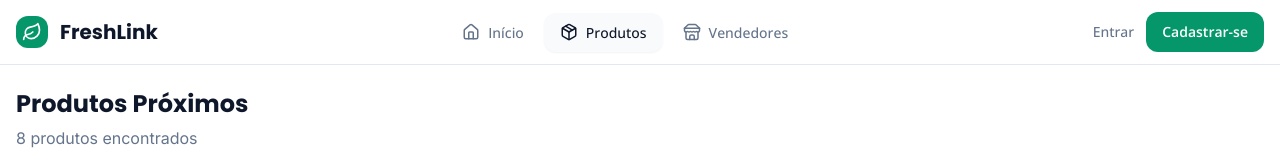
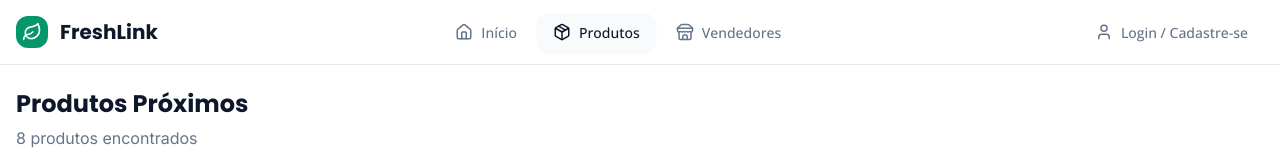
Before and after one commit to eraldonclobes/freshlink_2289, a React app: page /products in a window 1280 px wide. Shown: the top 160 px of the page. Built offline with nearby package versions, Linux system fonts and the light colour scheme; the HTML template or start-up script is replaced by a standard one.

Commit message:
Updated ResponsiveHeader.jsx

```diff
--- a/src/components/ui/ResponsiveHeader.jsx
+++ b/src/components/ui/ResponsiveHeader.jsx
@@ -72,7 +72,7 @@ const ResponsiveHeader = ({ className = '' }) => {
 
     const getNavLinkClass = (path) => {
         const isActive = location.pathname === path;
-        return `flex items-center space-x-2 px-4 py-2.5 rounded-lg text-sm font-body transition-all duration-200 transform hover:scale-[1.01] ${
+        return `flex items-center space-x-2 px-4 py-2.5 rounded-lg text-sm font-body transition-colors duration-200 ${
             isActive
                 ? 'text-foreground bg-muted shadow-sm font-semibold'
                 : 'text-muted-foreground hover:text-foreground hover:bg-muted/60 font-medium'
@@ -103,7 +103,7 @@ const ResponsiveHeader = ({ className = '' }) => {
                     </button>
 
                     {/* Navigation Links - Desktop */}
-                    <nav className="hidden md:flex items-center space-x-1 flex-1 justify-center max-w-2xl">
+                    <nav className="hidden md:flex items-center space-x-1 flex-1 justify-center">
                         <button
                             onClick={() => navigate('/consumer-home-search')}
                             className={getNavLinkClass('/consumer-home-search')}
@@ -129,8 +129,8 @@ const ResponsiveHeader = ({ className = '' }) => {
                         </button>
                     </nav>
 
-                    {/* User Profile or Auth Buttons */}
-                    <div className="flex items-center space-x-4">
+                    {/* User Profile or Login Button */}
+                    <div className="flex items-center">
                         {userAuth ? (
                             <div className="relative" ref={dropdownRef}>
                                 <button
@@ -219,18 +219,13 @@ const ResponsiveHeader = ({ className = '' }) => {
                                 )}
                             </div>
                         ) : (
-                            <div className="hidden lg:flex items-center space-x-3">
+                            <div className="hidden lg:flex items-center">
                                 <button
                                     onClick={() => navigate('/auth')}
-                                    className="text-sm font-body font-medium text-muted-foreground hover:text-foreground transition-colors duration-200"
+                                    className="flex items-center space-x-2 px-4 py-2 rounded-lg text-sm font-body font-medium text-muted-foreground hover:text-foreground hover:bg-muted transition-colors duration-200"
                                 >
-                                    Entrar
-                                </button>
-                                <button
-                                    onClick={() => navigate('/auth?tab=register')}
-                                    className="px-4 py-2.5 bg-primary text-primary-foreground text-sm font-body font-semibold rounded-lg hover:bg-primary/90 transition-colors duration-200"
-                                >
-                                    Cadastrar-se
+                                    <Icon name="User" size={18} />
+                                    <span>Login / Cadastre-se</span>
                                 </button>
                             </div>
                         )}
@@ -275,7 +270,7 @@ const ResponsiveHeader = ({ className = '' }) => {
                             </button>
 
                             {!userAuth && (
-                                <div className="pt-6 border-t border-border space-y-3">
+                                <div className="pt-6 border-t border-border">
                                     <button
                                         onClick={() => {
                                             navigate('/auth');
@@ -283,18 +278,8 @@ const ResponsiveHeader = ({ className = '' }) => {
                                         }}
                                         className="w-full flex items-center space-x-4 px-4 py-3.5 rounded-lg text-sm font-body font-medium text-muted-foreground hover:text-foreground hover:bg-muted transition-colors duration-200"
                                     >
-                                        <Icon name="LogIn" size={20} />
-                                        <span>Entrar</span>
-                                    </button>
-                                    <button
-                                        onClick={() => {
-                                            navigate('/auth?tab=register');
-                                            setIsMobileMenuOpen(false);
-                                        }}
-                                        className="w-full flex items-center space-x-4 px-4 py-3.5 rounded-lg text-sm font-body font-semibold bg-primary text-primary-foreground hover:bg-primary/90 transition-colors duration-200"
-                                    >
-                                        <Icon name="UserPlus" size={20} />
-                                        <span>Cadastrar-se</span>
+                                        <Icon name="User" size={20} />
+                                        <span>Login / Cadastre-se</span>
                                     </button>
                                 </div>
                             )}
```
